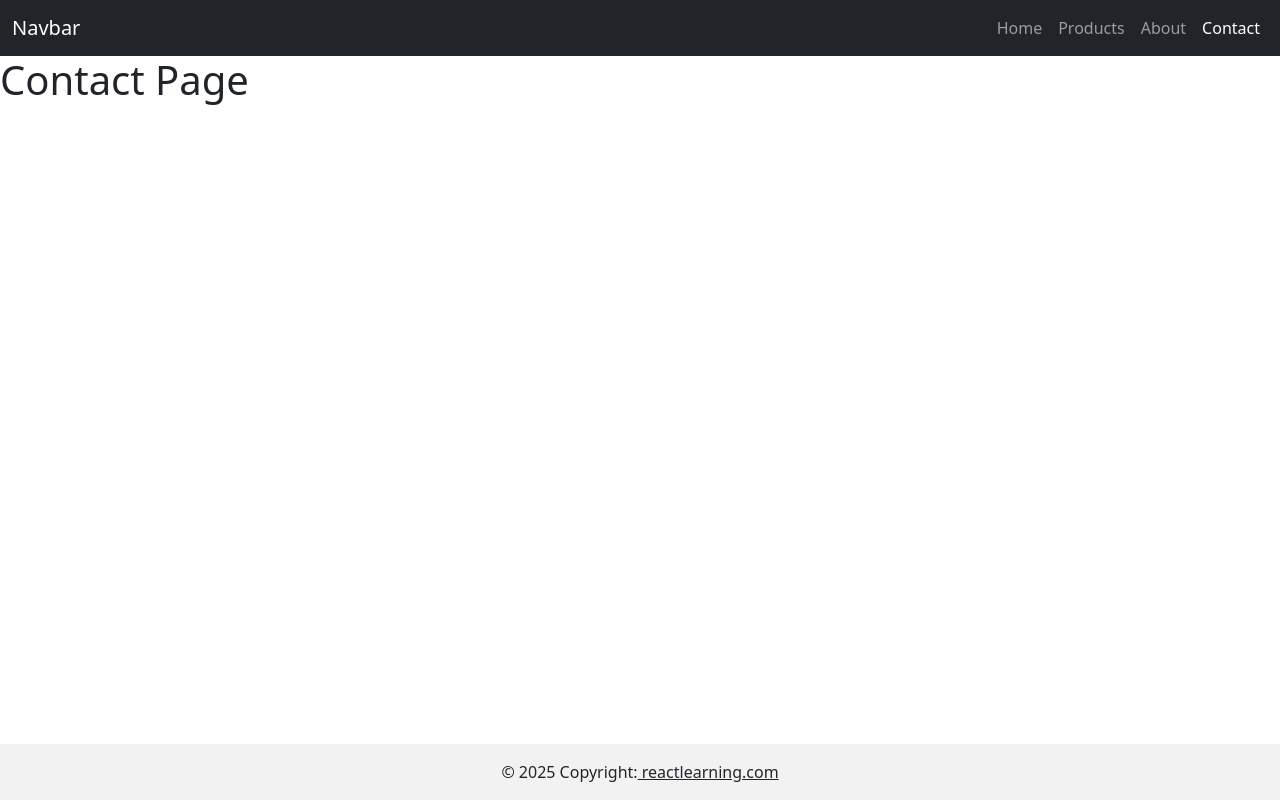
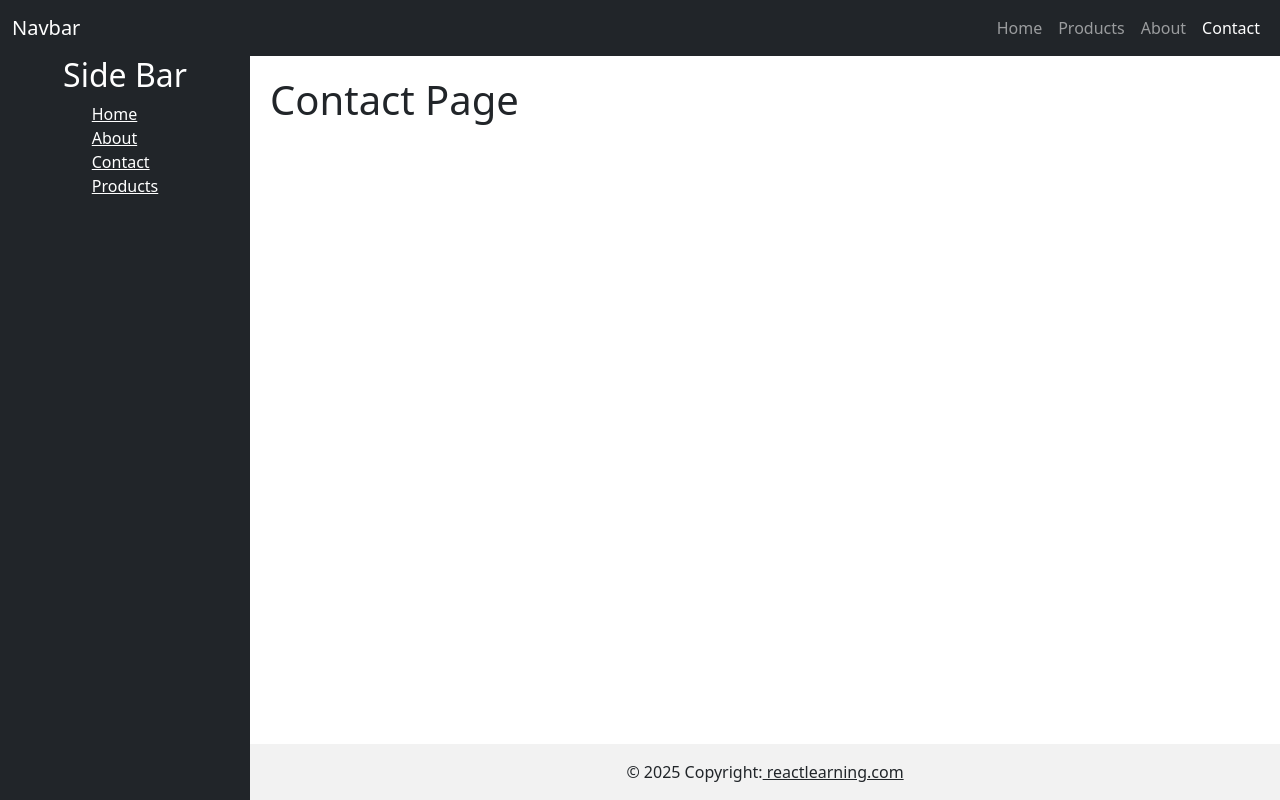
Before and after one commit to Chan-08/reactLearning, a React (Vite) app: page /contact in a window 1280 px wide. Built offline with nearby package versions, Linux system fonts and the light colour scheme.

Commit message:
header footer side bar properly

```diff
--- a/src/App.css
+++ b/src/App.css
@@ -4,12 +4,49 @@ html, body, #root {
   padding: 0;
 }
 
-#root > div {
+:root {
+  --navbar-height: 56px;
+  --sidebar-width: 250px;
+}
+
+.app-container {
   display: flex;
   flex-direction: column;
   min-height: 100vh;
 }
 
+.content-wrapper {
+  display: flex;
+  flex: 1;
+  min-height: 0;
+}
+
+/* Sidebar */
+.SideBar {
+  position: fixed;
+  top: var(--navbar-height);
+  height: calc(100vh - var(--navbar-height));
+  width: var(--sidebar-width);
+  display: flex;
+  flex-direction: column;
+  align-items: center;
+}
+
+
 main {
   flex: 1;
+  padding: 20px;
+  box-sizing: border-box;
+  margin-left: var(--sidebar-width);
 }
+
+/* Collapse sidebar on small screens */
+@media (max-width: 720px) {
+  :root {
+    --sidebar-width: 0;
+  }
+
+  .SideBar {
+    display: none;
+  }
+}
--- a/src/App.tsx
+++ b/src/App.tsx
@@ -3,6 +3,7 @@ import { Routes, Route } from 'react-router-dom'
 
 import Navbar from './components/navbar'
 import Footer from './components/footer'
+import SideBar from './components/sidemenu';
 
 import Welcome from './components02/welcome'
 import Bootstrap from './components02/bootstrap'
@@ -19,8 +20,10 @@ import Products from './pages/products'
 
 export default function App() {
   return (
-    <div>
+    <div className="app-container">
       <Navbar />
+        <div className="content-wrapper">
+          <SideBar />
           <main>
             <Routes>
               <Route
@@ -37,13 +40,13 @@ export default function App() {
                   </>
                 }
               />
-
               <Route path="/about" element={<About />} />
               <Route path="/products" element={<Products />} />
               <Route path="/contact" element={<Contact />} />
             </Routes>
           </main>
-      <Footer/>
+        </div>
+      <Footer />
     </div>
   )
 }
--- a/src/components/footer.tsx
+++ b/src/components/footer.tsx
@@ -3,7 +3,7 @@ export default function Footer() {
     <footer>
       <div
         className="text-center p-3"
-        style={{ backgroundColor: "rgba(0, 0, 0, 0.05)" }}
+        style={{ backgroundColor: "rgba(0, 0, 0, 0.05)", marginLeft: "var(--sidebar-width)" }}
       >
         © 2025 Copyright:
         <a className="text-body" href="#"> reactlearning.com </a>
--- /dev/null
+++ b/src/components/sidemenu.tsx
@@ -0,0 +1,18 @@
+import { Link } from "react-router-dom";
+import '../App.css';
+
+export default function SideBar() {
+    return (
+        <aside className="SideBar bg-dark">
+            <h2 className="text-white">Side Bar</h2>
+            <nav>
+                <ul className="list-unstyled">
+                    <li><Link className="text-white" to="/">Home</Link></li>
+                    <li><Link className="text-white" to="/about">About</Link></li>
+                    <li><Link className="text-white" to="/contact">Contact</Link></li>
+                    <li><Link className="text-white" to="/products">Products</Link></li>
+                </ul>
+            </nav>
+        </aside>
+    );
+}
```
Lines whose indentation alone changed are shown as unchanged.
